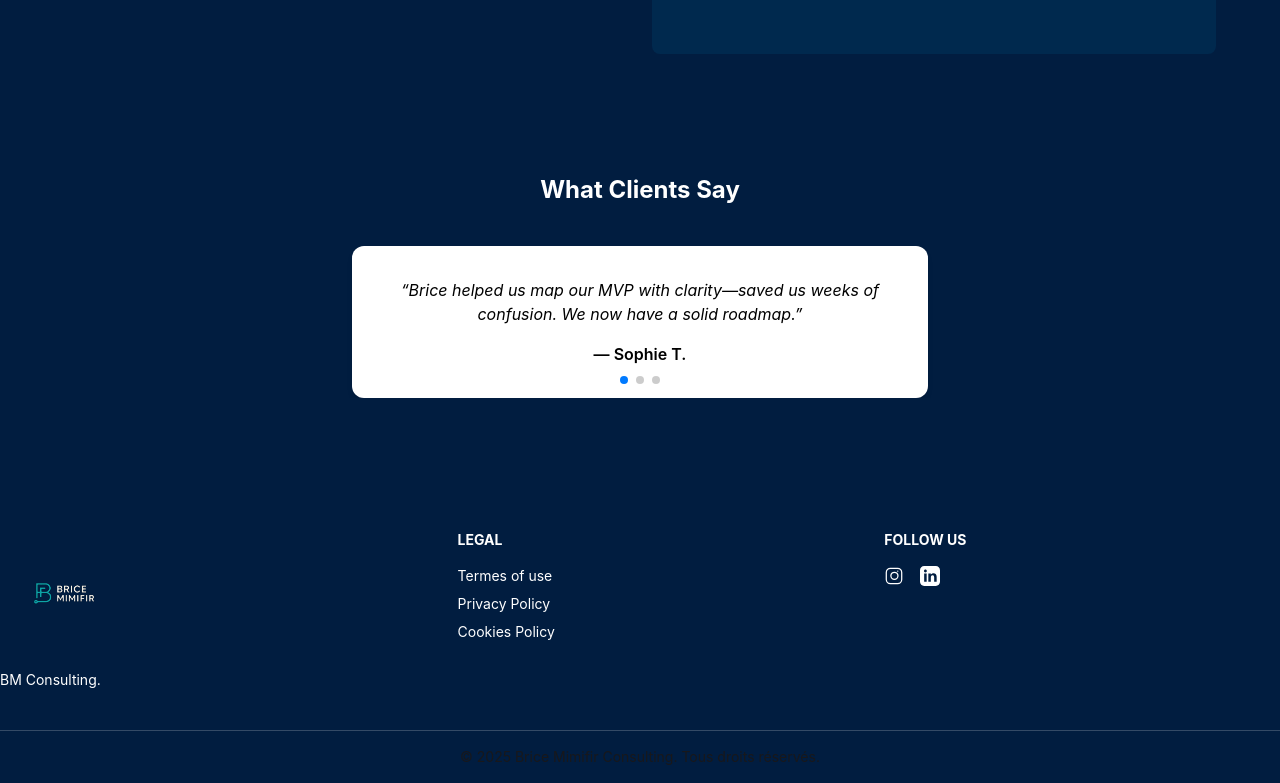
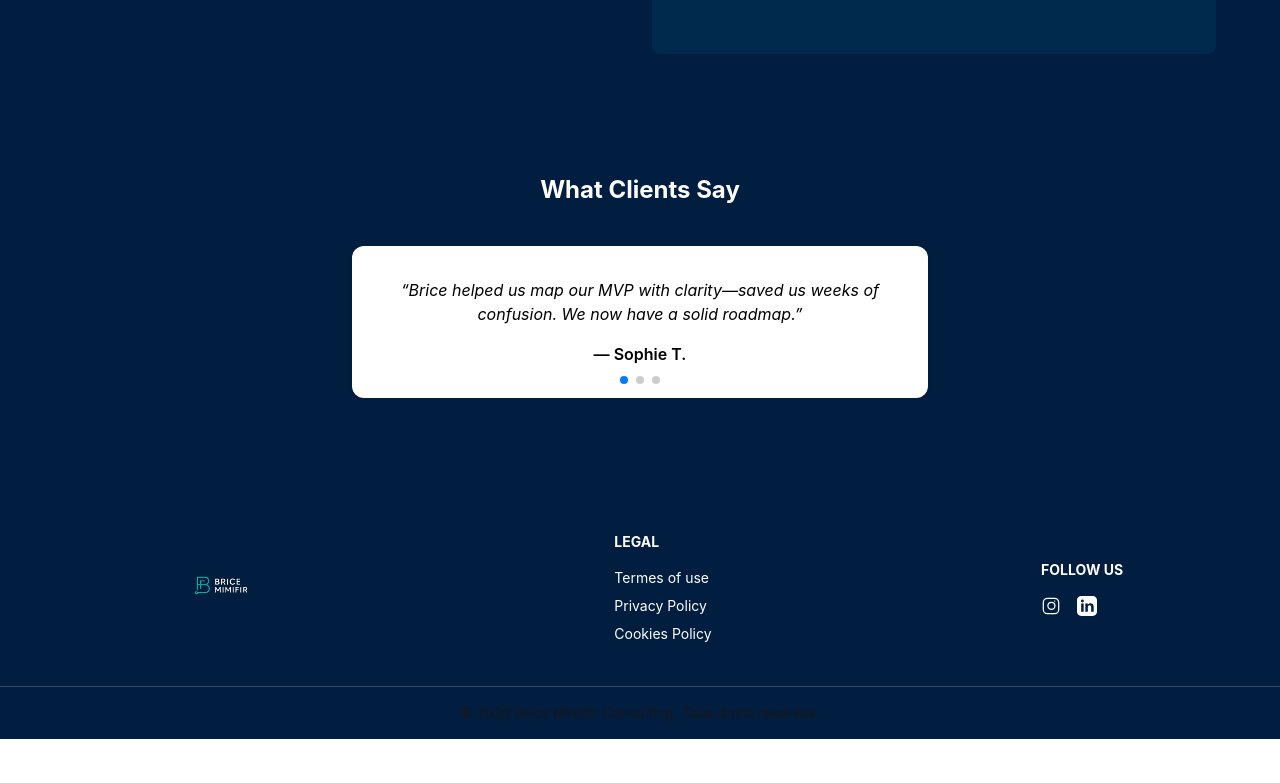
Before and after one commit to Pheniiix-Ankh-Group-Inc/start, a React (Vite) app in the folder client/: page / in a window 1280 px wide. Shown: the part 2010-2793 px from the top of the page. After the commit the page ends 2749 px from the top, so only its background shows below. Built offline with nearby package versions, Linux system fonts and the light colour scheme.

Commit message:
App appointment
Co-authored-by: WhereRUBeen

```diff
--- a/client/package.json
+++ b/client/package.json
@@ -14,6 +14,7 @@
     "daisyui": "^5.0.43",
     "react": "^19.1.0",
     "react-dom": "^19.1.0",
+    "react-router-dom": "^7.6.3",
     "swiper": "^11.2.10",
     "vite-plugin-svgr": "^4.3.0"
   },
--- a/client/src/App.jsx
+++ b/client/src/App.jsx
@@ -1,9 +1,15 @@
 import './App.css'
-import Home from './pages/Home'
+
+import { BrowserRouter as Router } from 'react-router-dom';
+import AppRouter from './routes/AppRouter';
 
 function App() {
   // This is the main entry point of the application
-  return <Home />;
+  return (
+    <Router>
+      <AppRouter />
+    </Router>
+  );
 }
 
 export default App
--- a/client/src/components/layout/Footer.jsx
+++ b/client/src/components/layout/Footer.jsx
@@ -4,10 +4,9 @@ import svgUrl from '../../assets/bma.svg';
 function Footer() {
   return (
     <>
-      <footer className="footer sm:footer-horizontal bg-[#011D40] text-white pt-10">
-        <nav>
-          <img src={svgUrl} alt="BM logo" className="w-32 h-32 mb-1" />
-          <p className="">BM Consulting.</p>
+      <footer className="footer flex flex-col md:flex-row justify-around items-center text-center md:text-left bg-[#011D40] text-white pt-10">
+        <nav className="">
+          <img src={svgUrl} alt="BM logo" className="w-32 h-28 mb-1" />
         </nav>
         <nav>
           <h5 className="font-bold mb-2">LEGAL</h5>
--- a/client/src/components/layout/Layout.jsx
+++ b/client/src/components/layout/Layout.jsx
@@ -1,12 +1,16 @@
 import Footer from './Footer';
+import { Outlet } from 'react-router-dom';
 
 function Layout({ children }) {
   return (
     <div class="layout" className="flex flex-col min-h-screen antialiased">
+
       <main
         role="main"
         aria-label="Main content"
-        className="flex-1 px-4 sm:px-6 lg:px-8 py-8 w-full max-w-screen-xl mx-auto">{children}</main>
+        className="flex-1 px-4 sm:px-6 lg:px-8 py-8 w-full max-w-screen-xl mx-auto">
+        <Outlet />
+      </main>
       <Footer />
     </div>
   );
--- a/client/src/components/ui/CallToAction.jsx
+++ b/client/src/components/ui/CallToAction.jsx
@@ -1,9 +1,11 @@
+import { Link } from 'react-router-dom';
+
 function CallToAction() {
   return (
     <div className="text-center mt-12">
-      <button className="btn btn-primary text-white text-lg px-8 py-3 hover:shadow-lg transition duration-300">
+      <Link to="/appointment" className="btn btn-primary text-white text-lg px-8 py-3 hover:shadow-lg transition duration-300">
         Book a Call
-      </button>
+      </Link>
     </div>
   );
 }
--- /dev/null
+++ b/client/src/pages/Appointment.jsx
@@ -0,0 +1,27 @@
+function Appointment() {
+  return (
+    <main className="bg-[#011D40] min-h-screen text-white px-6 py-12 font-montserrat">
+      <section className="max-w-4xl mx-auto text-center mb-8">
+        <h1 className="text-3xl sm:text-4xl font-bold tracking-tight leading-[1.2] mb-4 text-teal-400">
+          Book Your Free Clarity Call
+        </h1>
+        <p className="text-[16px] font-normal leading-[1.6] text-gray-300">
+          Let’s talk about your technical challenges, project ideas, or how to move to the next stage with clarity and confidence.
+        </p>
+      </section>
+
+      <section className="max-w-3xl mx-auto bg-white p-4 sm:p-6 rounded-xl shadow-xl">
+
+        <div className="calendly-inline-widget"
+data-url="https://calendly.com/pheniiixankhtechnologies-info/30min?hide_event_type_details=1" style={{ minWidth: '320px', height: '700px' }}></div>
+        <script type="text/javascript" src="https://assets.calendly.com/assets/external/widget.js" async></script>
+      </section>
+
+      <section className="text-center text-sm text-white/60 mt-8">
+        <p>The call is commitment-free. You’ll leave with greater clarity either way.</p>
+      </section>
+    </main>
+  );
+}
+
+export default Appointment;
--- a/client/src/pages/Home.jsx
+++ b/client/src/pages/Home.jsx
@@ -1,5 +1,4 @@
 import HeroSection from '../components/ui/HeroSection';
-import Layout from '../components/layout/Layout';
 import WhoThisIsFor from '../components/ui/WhoThisIsFor';
 import ServicesSection from '../components/ui/ServicesSections';
 import LeadMagnetForm from '../components/ui/LeadMagnetForm';
@@ -8,14 +7,15 @@ import ClientReviewCarousel from '../components/ui/ClientReviewCarousel';
 
 function Home() {
   return (
-    <Layout >
+    <>
       <HeroSection />
       <ServicesSection />
       <WhoThisIsFor />
       <LeadMagnetForm />
       <NewsletterAndFAQSection />
       <ClientReviewCarousel />
-    </Layout>
+    </>
+
   );
 }
 
--- /dev/null
+++ b/client/src/routes/AppRouter.jsx
@@ -0,0 +1,18 @@
+import { Routes, Route } from 'react-router-dom';
+import Layout from '../components/layout/Layout';
+import Home from '../pages/Home';
+import Appointment from '../pages/Appointment';
+
+function AppRouter() {
+  return (
+    <Routes>
+      <Route path="/" element={<Layout />}>
+        <Route index element={<Home />} />
+        <Route path="appointment" element={<Appointment />} />
+        <Route path="*" element={<div className="text-center p-10">404 - Page Not Found</div>} />
+      </Route>
+    </Routes>
+  );
+}
+
+export default AppRouter;
```
Also changed, not shown: 2 other files (tests, documents, lock files or other folders).
